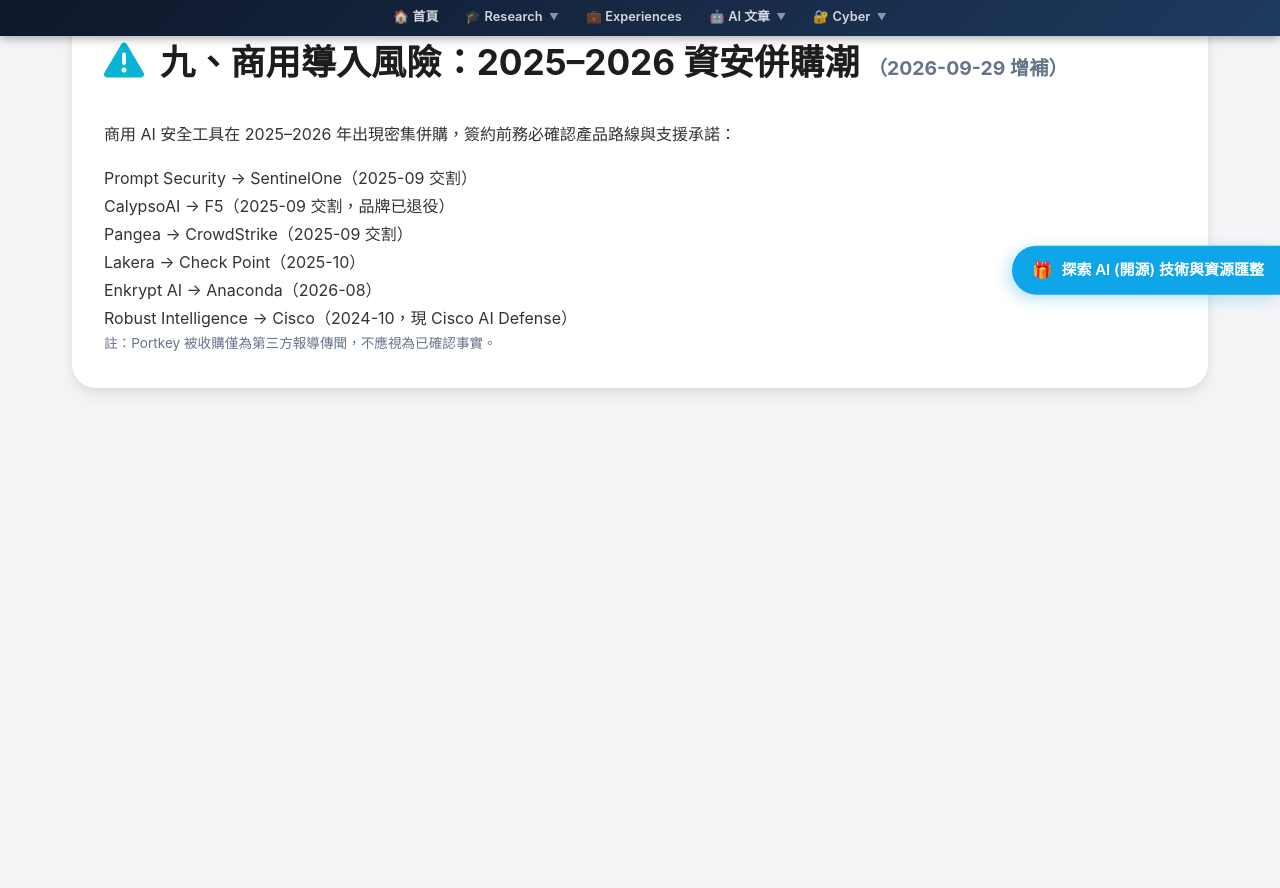
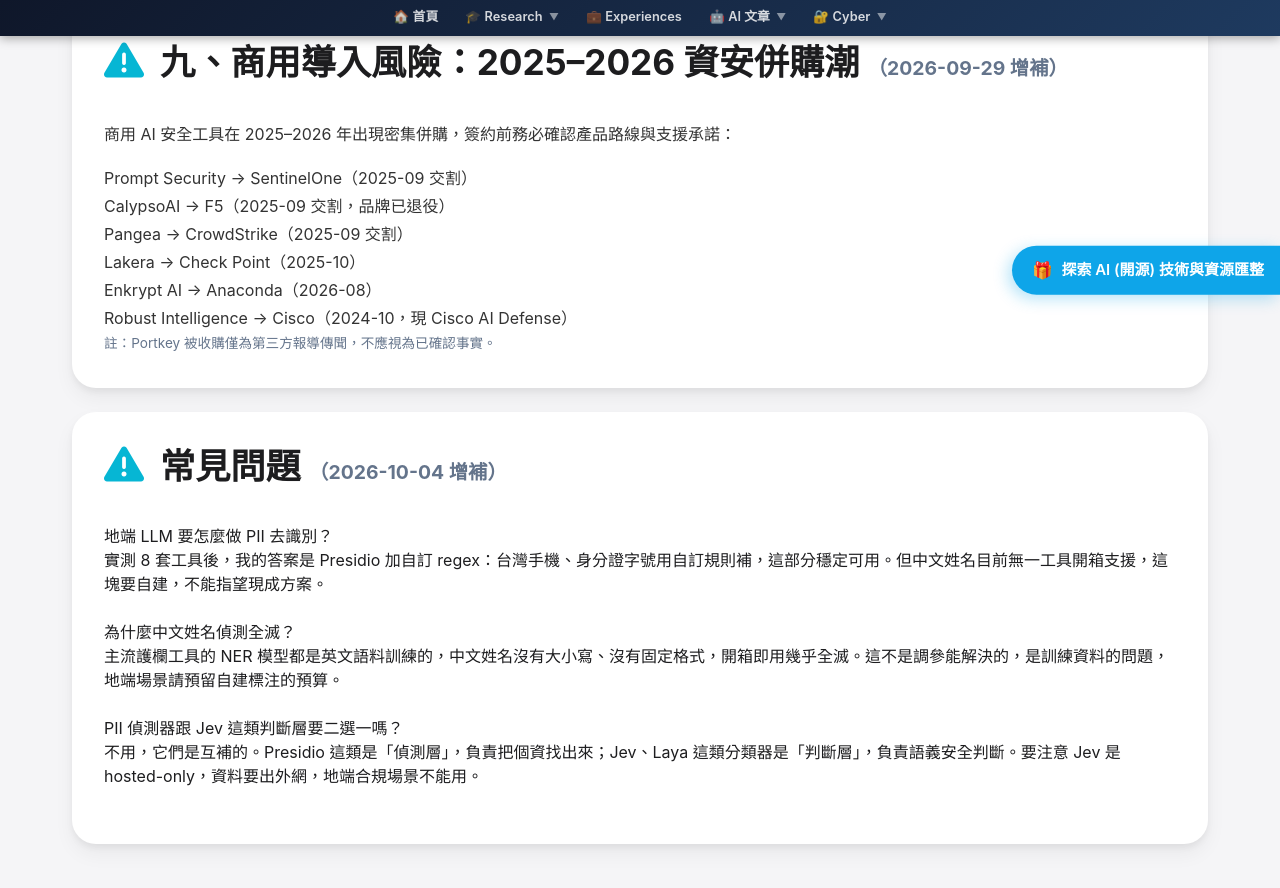
Before and after one commit to Deep-Learning-101/TonTon, a Jekyll site: the page Cyber/LLM-Guard.html, which Jekyll copies as it is, in a window 1280 px wide and 900 px high, scrolled down 38889 px. Shown: the top 888 px of the window. Built offline with Jekyll 4.4.1, drawn with Linux system fonts in a browser that asks for light colours; nearby versions of some CDN libraries; before the commit the page ends 39333 px from its top, so only the background shows below that.

Commit message:
新增各頁面的 canonical 標籤以改善 SEO，更新標題和描述以提升內容清晰度

```diff
--- a/AI/NLP/Correction.html
+++ b/AI/NLP/Correction.html
@@ -1,6 +1,8 @@
 <!doctype html>
 <html lang="zh-TW">
 <head>
+        <link rel="canonical" href="https://www.twman.org/AI/NLP/Correction">
+
     <!-- Google tag (gtag.js) -->
 <script async src="https://www.googletagmanager.com/gtag/js?id=G-7TMM2YX50Q"></script>
 <script>
@@ -12,7 +14,7 @@
 </script>
     <meta charset="UTF-8">
     <meta name="viewport" content="width=device-width, initial-scale=1.0">
-    <title>✍️ 文本糾錯 (Text Correction) | MacBERT・pycorrector・ASR 同音字 | Deep Learning 101</title>
+    <title>文本糾錯 (Text Correction) | MacBERT・pycorrector・ASR 同音字 | Deep Learning 101</title>
     <meta name="description" content="中文文本糾錯完整指南：pycorrector → ConvSeq2Seq → MacBERT 演進，商場機器人 ASR 同音字修正場景，~100 天踩坑，HuggingFace 線上 DEMO，含 LLM 輔助糾錯新思路。">
     <meta name="keywords" content="文本糾錯, Text Correction, MacBERT, pycorrector, ConvSeq2Seq, ASR糾錯, 同音字, Jieba, 中文NLP, TonTon Huang">
     <meta property="og:title" content="文本糾錯 (Text Correction) — MacBERT・pycorrector 完整踩坑 | Deep Learning 101">
--- a/Cyber/LLM-Guard.html
+++ b/Cyber/LLM-Guard.html
@@ -1,6 +1,7 @@
 <!doctype html>
 <html lang="zh-TW">
 <head>
+    <link rel="canonical" href="https://www.twman.org/Cyber/LLM-Guard">
     <!-- Google tag (gtag.js) -->
 <script async src="https://www.googletagmanager.com/gtag/js?id=G-7TMM2YX50Q"></script>
 <script>
@@ -13,6 +14,7 @@
     <meta charset="UTF-8">
     <meta name="viewport" content="width=device-width, initial-scale=1.0">
     <title>2026 AI 大模型安全護欄綜合報告 | 防禦框架、紅隊演練與評測分類器</title>
+    <meta name="description" content="2026 AI 大模型安全護欄綜合報告：Presidio、NeMo、Guardrails AI、LLM Guard 等防禦框架實測比較，提示詞注入紅隊手法與評測分類器選型指南。">
     <script src="https://cdn.tailwindcss.com/3.4.3"></script>
     <script src="https://cdnjs.cloudflare.com/ajax/libs/framer-motion/10.18.0/framer-motion.umd.min.js"></script>
     <link rel="stylesheet" href="https://cdnjs.cloudflare.com/ajax/libs/font-awesome/6.5.2/css/all.min.css">
@@ -324,7 +326,7 @@
   </div>
 </div> -->
 <header class="hero-header-wrapper">
-  <h1 class="hero-title">Deep Learning 101, Taiwan's pioneering and highest deep learning meetup, launched on 2016/11/11 @ 83F, Taipei 101</h1>
+  <p class="hero-title">Deep Learning 101, Taiwan's pioneering and highest deep learning meetup, launched on 2016/11/11 @ 83F, Taipei 101</p>
   💼 從頂層 AI 戰略到地端 GPU 部署企業方案： 卡在開源模型效能低落？不知道如何為企業私有雲架設高併發的推論伺服器？提供 FDE (Forward Deployed Engineering) 級別的 AI 落地顧問與架構建置以及企業級的 LLM 架構健檢與地端部署服務。
   <div class="hero-image-cluster">
     <a href="https://huggingface.co/DeepLearning101" target="_blank" title="Deep Learning 101"><img src="https://raw.githubusercontent.com/Deep-Learning-101/TonTon/refs/heads/main/_includes/DeepLearning101-LOGO.jpg" alt="Logo" style="background: white;"></a>
@@ -1869,6 +1871,19 @@
             </div>
         </div>
 
+        <div class="bento-box motion-div">
+                        <h2 class="bento-title-large" id="ma-risks"><i class="fas fa-exclamation-triangle icon-large mr-4 text-cyan-500"></i>常見問題 <span style="font-size:0.55em; color:#64748b;">（2026-10-04 增補）</span></h2>
+
+            <h3>地端 LLM 要怎麼做 PII 去識別？</h3>
+            <p>實測 8 套工具後，我的答案是 Presidio 加自訂 regex：台灣手機、身分證字號用自訂規則補，這部分穩定可用。但中文姓名目前無一工具開箱支援，這塊要自建，不能指望現成方案。</p>
+        </br>
+            <h3>為什麼中文姓名偵測全滅？</h3>
+            <p>主流護欄工具的 NER 模型都是英文語料訓練的，中文姓名沒有大小寫、沒有固定格式，開箱即用幾乎全滅。這不是調參能解決的，是訓練資料的問題，地端場景請預留自建標注的預算。</p>
+</br>
+            <h3>PII 偵測器跟 Jev 這類判斷層要二選一嗎？</h3>
+            <p>不用，它們是互補的。Presidio 這類是「偵測層」，負責把個資找出來；Jev、Laya 這類分類器是「判斷層」，負責語義安全判斷。要注意 Jev 是 hosted-only，資料要出外網，地端合規場景不能用。</p>
+</br>
+        </div>
 
     </div>
 
--- a/index.html
+++ b/index.html
@@ -531,7 +531,7 @@
                 <p class="text-xs text-slate-500 mb-3">底層規劃與紅隊演練，確保 AI 落地符合內控與成本效益。</p>
                 <div class="flex flex-wrap gap-1.5">
                     <span class="bg-blue-50 text-blue-600 text-[11px] px-2 py-0.5 rounded-full font-medium">GPU/VRAM 估算</span>
-                    <span class="bg-blue-50 text-blue-600 text-[11px] px-2 py-0.5 rounded-full font-medium">LLM-Guard 防禦</span>
+                    <a href="https://www.twman.org/Cyber/LLM-Guard" class="bg-blue-50 text-blue-600 text-[11px] px-2 py-0.5 rounded-full font-medium hover:bg-blue-100">LLM-Guard 防禦</a>
                     <span class="bg-blue-50 text-blue-600 text-[11px] px-2 py-0.5 rounded-full font-medium">私有雲隔離網</span>
                 </div>
             </div>
```
Also changed, not shown: AI/NLP/NER.html (+12 -2 lines).
